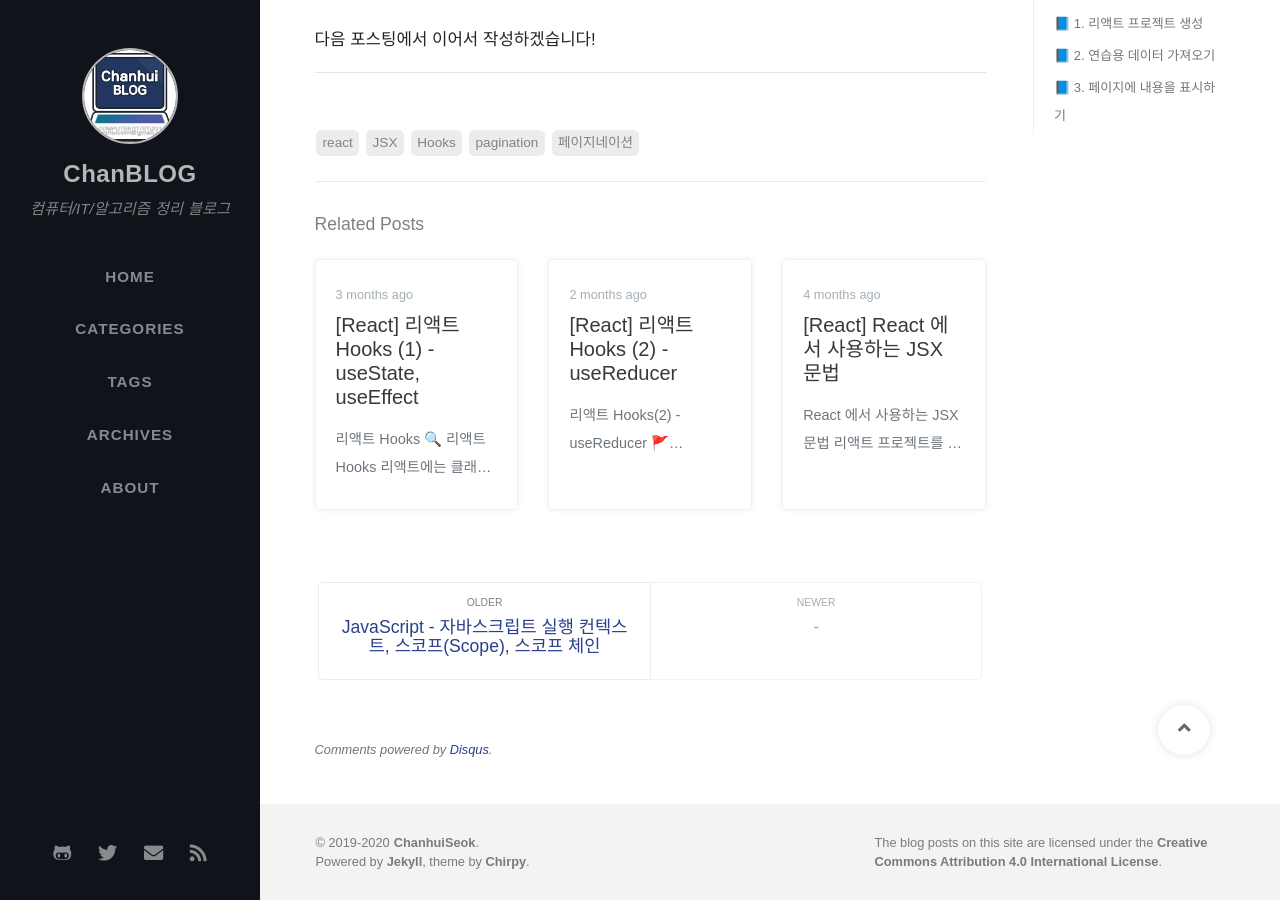
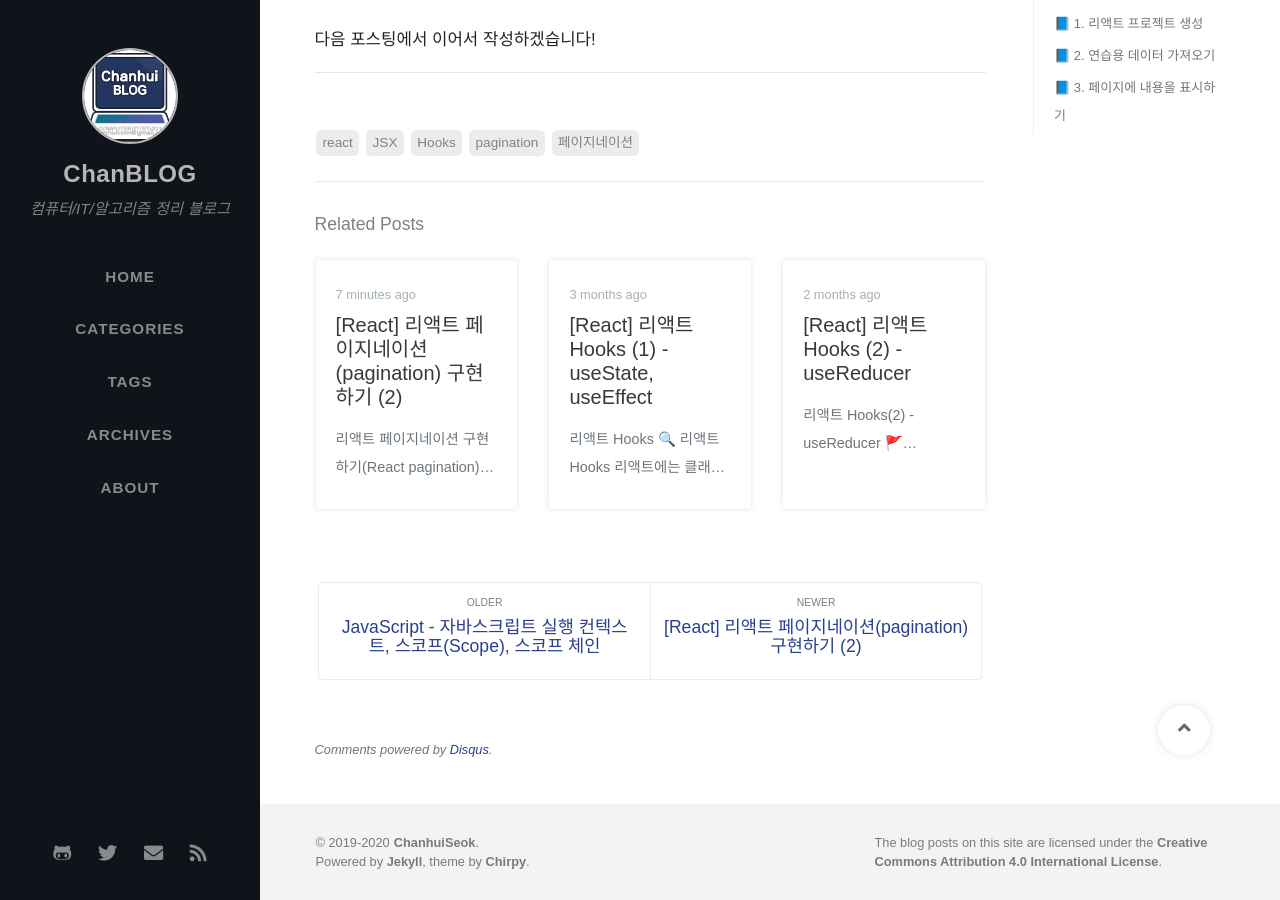
Before and after one commit to ChanhuiSeok/chanhuiseok.github.io, a Jekyll site: the page built from _posts/2020-11-02-react-12.md, in a window 1280 px wide and 900 px high, scrolled down 5828 px. Built offline with Jekyll 4.4.1, drawn with Linux system fonts in a browser that asks for light colours; nearby versions of some CDN libraries; some web fonts are replaced; comment, search, counter and statistics services are not loaded; part of the change alters nothing that is shown; some of the changed text lies outside the part shown.

Commit message:
[new] react-13 포스팅

````diff
--- a/_posts/2020-11-02-react-12.md
+++ b/_posts/2020-11-02-react-12.md
@@ -80,7 +80,7 @@ $ yarn add styled-components
 
 아래에서 사용한 hook 및 각종 함수들에 대한 설명은 하단에 작성하였습니다.
 
-> useState hook 알아보기 : [https://chanhuiseok.github.io/posts/react-6/](https://chanhuiseok.github.io/posts/react-6/)
+> **useState hook 알아보기** : [https://chanhuiseok.github.io/posts/react-6/](https://chanhuiseok.github.io/posts/react-6/)
 
 ```jsx
 import './App.css';
@@ -120,7 +120,7 @@ export default App;
   * 익명 함수 앞에 async를 붙여서 이 부분은 비동기 처리를 하는 곳이라고 알립니다. 밑에서 axios.get 이 반환하는 것은 **Promise 객체**인데요, **그 앞에 await를 붙여서** 프로미스가 반환될 때까지 기다립니다.
   * **이를 기다리는 동안 자바스크립트 엔진은 다른 일들을 처리**할 수 있습니다. 그래서 비동기 처리를 도와주는 문법이라는 것입니다.
   * 참고로, **await은 반드시 async로 정의한 함수 내부에서만 사용할 수** 있습니다.
-  * async, await 구문은 promise 객체가 ` .then`으로 콜백을 처리하던 부분을 좀 더 깔끔하게 작성할 수 있게 해 줍니다.
+  * async, await 구문은 promise 객체가 `.then`으로 콜백을 처리하던 부분을 좀 더 깔끔하게 작성할 수 있게 해 줍니다.
   * 받아온 데이터를 setPosts 를 통해 posts state에 넣어주었습니다.
 
 
--- /dev/null
+++ b/_posts/2020-11-02-react-13.md
@@ -0,0 +1,178 @@
+---
+title: "[React] 리액트 페이지네이션(pagination) 구현하기 (2)"
+date: 2020-11-02 09:30:00 +0800
+categories: [1.Studying, React]
+tags: [react, JSX, Hooks, pagination, 페이지네이션]
+---
+
+------
+
+
+
+##  **리액트 페이지네이션 구현하기(React pagination) (2)**
+
+------
+
+> **이전 포스팅** : [https://chanhuiseok.github.io/posts/react-12/](https://chanhuiseok.github.io/posts/react-12/)
+
+------
+
+### **📘 페이지네이션 컴포넌트 만들기**
+
+페이지네이션을 구현하기 위해, **숫자 리스트를 표시하는 컴포넌트**를 만들어 보겠습니다.
+
+그 전에, App.js에서 **페이지네이션 관련 변수들과 함수를 정의**하겠습니다.
+
+📜 **App.js 수정**
+
+```jsx
+import './App.css';
+import React, { useState, useEffect } from 'react';
+import axios from 'axios';
+import Posts from './Posts';
+import Pagination from './Pagination';
+
+function App() {
+  const [posts, setPosts] = useState([]);
+  const [loading, setLoading] = useState(false);
+  const [currentPage, setCurrentPage] = useState(1);
+  const [postsPerPage, setPostsPerPage] = useState(10);
+
+  useEffect( async() => {
+    setLoading(true);
+    const response = await axios.get('https://jsonplaceholder.typicode.com/posts');
+    setPosts(response.data);
+    setLoading(false);
+  },[]);
+
+  /* 새로 추가한 부분 */
+  const indexOfLast = currentPage * postsPerPage;
+  const indexOfFirst = indexOfLast - postsPerPage;
+  function currentPosts(tmp) {
+    let currentPosts = 0;
+    currentPosts = tmp.slice(indexOfFirst, indexOfLast);
+    return currentPosts;
+  }
+  /*                 */
+
+  return (
+    <div className="App">
+      <Posts posts={currentPosts(posts)} loading={loading}></Posts>
+      <Pagination postsPerPage={postsPerPage} totalPosts={posts.length} paginate={setCurrentPage}></Pagination>
+    </div>
+  );
+}
+
+export default App;
+```
+
+* 총 데이터를 postsPerPage 만큼 등분해서 보여줍니다.
+* 현재 예시에서는 총 100개의 데이터를 10등분해서, 1~10까지 보여주고, 그 다음 11~20까지 보여주고, 그 다음 21~30, ... 이렇게 **배열의 데이터를 나누어서 보여주어야 합니다.**
+* 이를 위해 indexOfLast, indexOfFirst 변수를 선언합니다.
+  * 이후 해당 페이지의 첫 번째와 마지막 인덱스 번호 값을 구합니다.
+  * 예를 들어, 첫 번째 페이지의 가장 처음 인덱스는 1번이고, 마지막은 10번이 됩니다. 두 번째 페이지는 11번 ~ 20번이 됩니다.
+
+* 처음과 끝 인덱스 번호를 구한 다음, `currentPosts` 함수를 통해, 100개의 배열 데이터를 `slice` 함수로 분할해 줍니다. 이후 분할된 새로운 배열을 리턴합니다.
+  * `slice` 함수는 begin, end 값을 인자로 넘겨받아 **배열의 `begin`번째 ~ `end-1` 번째 까지의 복사본을 새롭게 반환해 주는 함수**입니다. 페이지네이션을 구현할 때 아주 적합하다고 볼 수 있습니다.
+
+* return 문 안에서 `<pagination>` 로 컴포넌트를 새로 사용하였습니다. `import Pagination from './Pagination';` 을 적고 사용합니다. 이 때, 여기에 인자로 `postsPerpage, totalPosts, paginate`를 넘깁니다.  각각 페이지 당 포스트 수, 전체 포스트 갯수, `currentPage` 상태를 변경하는 setter 함수 를 넘깁니다.
+* 사용자가 선택한 페이지 넘버에 따라, `currentPage` 의 값이 변경되도록 구현할 것입니다. 예를 들어 사용자가 3번을 선택하면, `currentPage` 상태값을 사용한 `indexOfLast`, `indexOfFirst` **변수의 값도 변경**되면서 분할되는 데이터들도 달라질 것입니다. 따라서 `setCurrentPage` 함수를 Pagination 컴포넌트에 인자로 넘긴 것입니다.
+  * 즉, `useState` 로 상태값을 만들고, 해당 상태값을 변경하는 setter 함수를 활용한 것입니다.
+
+------
+
+📜 **Pagination.js 생성 및 작성**
+
+**페이지 리스트를 보여 줄 컴포넌트를 작성합니다.**
+
+```jsx
+import React from 'react';
+import styled from 'styled-components';
+
+const PageUl = styled.ul`
+  float:left;
+  list-style: none;
+  text-align:center;
+  border-radius:3px;
+  color:white;
+  padding:1px;
+  border-top:3px solid #186EAD;
+  border-bottom:3px solid #186EAD;
+  background-color: rgba( 0, 0, 0, 0.4 );
+`;
+
+const PageLi = styled.li`
+  display:inline-block;
+  font-size:17px;
+  font-weight:600;
+  padding:5px;
+  border-radius:5px;
+  width:25px;
+  &:hover{
+    cursor:pointer;
+    color:white;
+    background-color:#263A6C;
+  }
+  &:focus::after{
+    color:white;
+    background-color:#263A6C;
+  }
+`;
+
+const PageSpan = styled.span`
+  &:hover::after,
+  &:focus::after{
+    border-radius:100%;
+    color:white;
+    background-color:#263A6C;
+  }
+`;
+
+const Pagination = ({ postsPerPage, totalPosts, paginate }) => {
+  const pageNumbers = [];
+  for (let i = 1; i <= Math.ceil(totalPosts / postsPerPage); i++) {
+    pageNumbers.push(i);
+  }
+  return (
+    <div style={{ textAlign: 'center', marginBottom: '30px' }}>
+      <nav style={{ display: 'inline-block' }}>
+        <PageUl className="pagination">
+          {pageNumbers.map(number => (
+            <PageLi key={number} className="page-item">
+              <PageSpan onClick={() => paginate(number)} className="page-link">
+                {number}
+              </PageSpan>
+            </PageLi>
+          ))}
+        </PageUl>
+      </nav>
+    </div>
+  );
+};
+
+export default Pagination;
+```
+
+숫자가 나타나는 컴포넌트에 약간의 css를 첨가해 보았습니다. **styled-components를 활용**한 것입니다. 이를 활용해 스타일 적용 자체도 컴포넌트를 작성하듯이 할 수 있습니다.
+
+중요한 코드는 하단의 `const Pagination`~ 부터입니다.
+
+* Pagination 컴포넌트는 postsPerPage, totalPosts, paginate 를 인자로 넘겨받았습니다.
+* `pageNumbers`의 경우, 총 페이지 넘버 수를 계산한 뒤 웹 페이지에서 보여주기 위하여, **전체 포스트 갯수를 페이지 당 포스트 갯수로 나눈 값으로 배열**을 만든 것입니다.
+  * 포스트 개수가 100개이고, 페이지 당 포스트 개수를 10개로 지정할 경우 `1 2 3 4 5 6 7 8 9 10` 이 생성될 것입니다.
+* return문 내부를 보겠습니다.
+  * 앞서 구한 `pageNumbers` 배열을 map 함수를 이용해 요소 하나씩 꺼내면서 `<li>` 로 만들고 **클릭 이벤트**를 걸어 주었습니다.
+  * 이 때 `<li>` 하위에 `<span>`을 만들어 거기에 숫자를 표시했고(`{number}`), `<span>` 에 `onClick` 이벤트를 작성하였습니다. 화살표 함수로 작성한 것이며, `onClick={() => paginate(number)}` 부분에서 `paginate 함수`는 앞서 받은 `setCurrentPage` 함수이며, **클릭할 때 setCurrentPage 함수의 인자로 number를 넘겨 `currentPage` 상태값을 변경하는 것을 구현**한 것입니다.
+  * 따라서 사용자가 숫자를 클릭하면, `currentPage` 상태값이 변경되고, 이에 따라 App.js에서 작성한 대로 **배열 데이터 값이 분할**되어 화면에 표시될 것입니다.
+
+------
+
+이제 다 왔습니다! 실행해 보면 아래와 같이 표시될 것입니다.
+
+![](https://i.imgur.com/rxTeLuQ.gif)
+
+실제로 리액트 프로젝트를 통해 웹 페이지를 만들 때, 다량의 데이터를 가져온 다음 간편하게 페이지네이션을 작성하는 방법에 대하여 알아보았습니다.
+
+이것을 진행하면서 중요하게 짚고 가야 할 것들에는 `useEffect`, `useState` 등의 hook 사용과, `async, await, axios` 등으로 데이터를 가져오는 방법들 이라고 생각합니다.
+
+------
````
